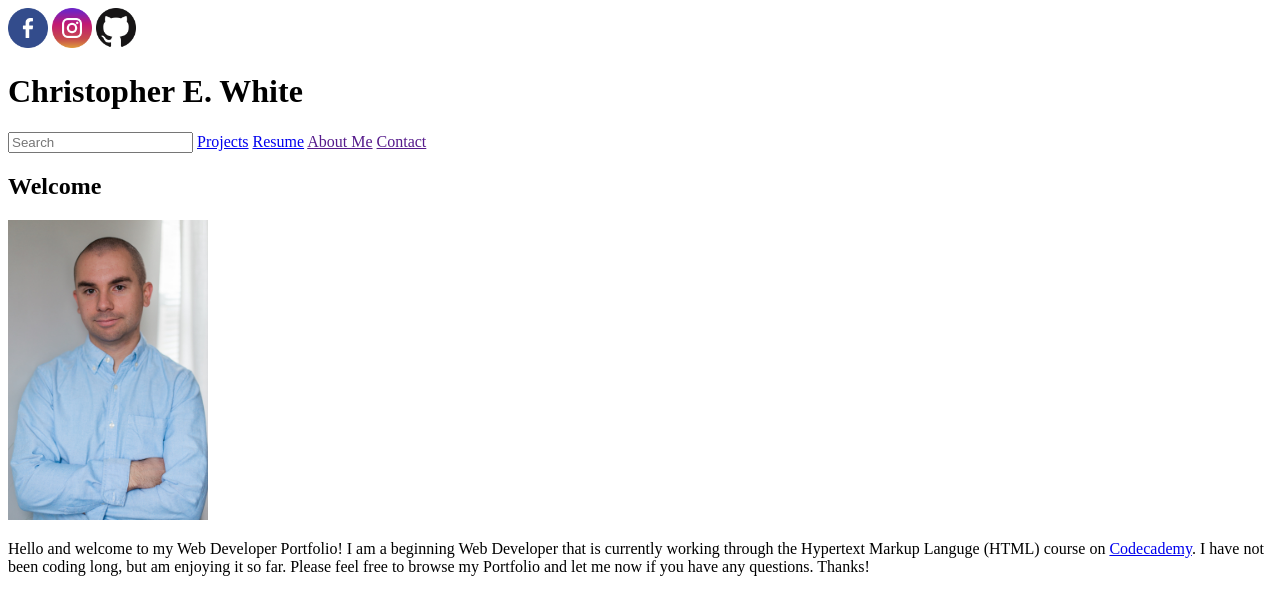
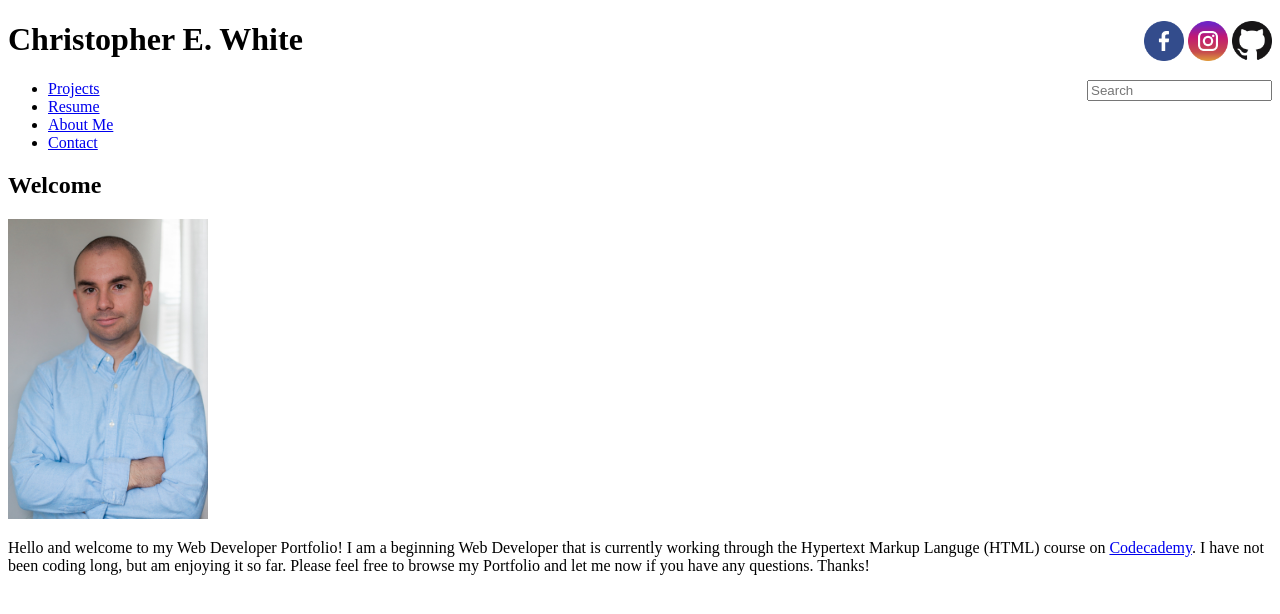
Before and after one commit to nguyenanhhao221/portfolio-1, a plain HTML site: page index.html in a window 1280 px wide. Drawn offline with Linux system fonts and the light colour scheme.

Commit message:
Multiple Updates

```diff
--- /dev/null
+++ b/index.css
@@ -0,0 +1,7 @@
+.socialmedia {
+    float: right;
+}
+
+.search {
+    float: right;
+}
--- a/index.html
+++ b/index.html
@@ -2,20 +2,24 @@
 <html>
 <head>
     <title>Christopher E. White</title>
+    <link rel="stylesheet" type="text/css" href="index.css" />
 </head>
-<div>
+<div class="socialmedia">
 <a href="facebook.com/christopher.e.white"><img src="facebookicon.png" height="40px" /></a>
 <a href=""><img src="Instagramicon.png" height="40px" /></a>
 <a href="github.com/devpro012888"><img src="GitHub-Mark-64px.png" height="40" /></a>
 </div>
 <h1>Christopher E. White</h1>
+<div class="search">
 <input type="search" placeholder="Search">
+</div>
 <body>
-  <!--Webpage Links-->
-  <a href="projects.html" target="_blank">Projects</a>
-  <a href="resume.html" target="_blank">Resume</a>
-  <a href="" target="_blank">About Me</a>
-  <a href="" target="_blank">Contact</a>
+  <ul>
+  <li><a href="projects.html" target="_blank">Projects</a></li>
+  <li><a href="resume.html" target="_blank">Resume</a></li>
+  <li><a href="aboutme.html" target="_blank">About Me</a></li>
+  <li><a href="contact.html" target="_blank">Contact</a></li>
+  </ul>
 <h2>Welcome</h2>
 <img src="Chris headshot.jpeg" alt="Chris White Photo" height="300px" />
   <p>
```
Also changed, not shown: aboutme.html (added), contact.html (added).
